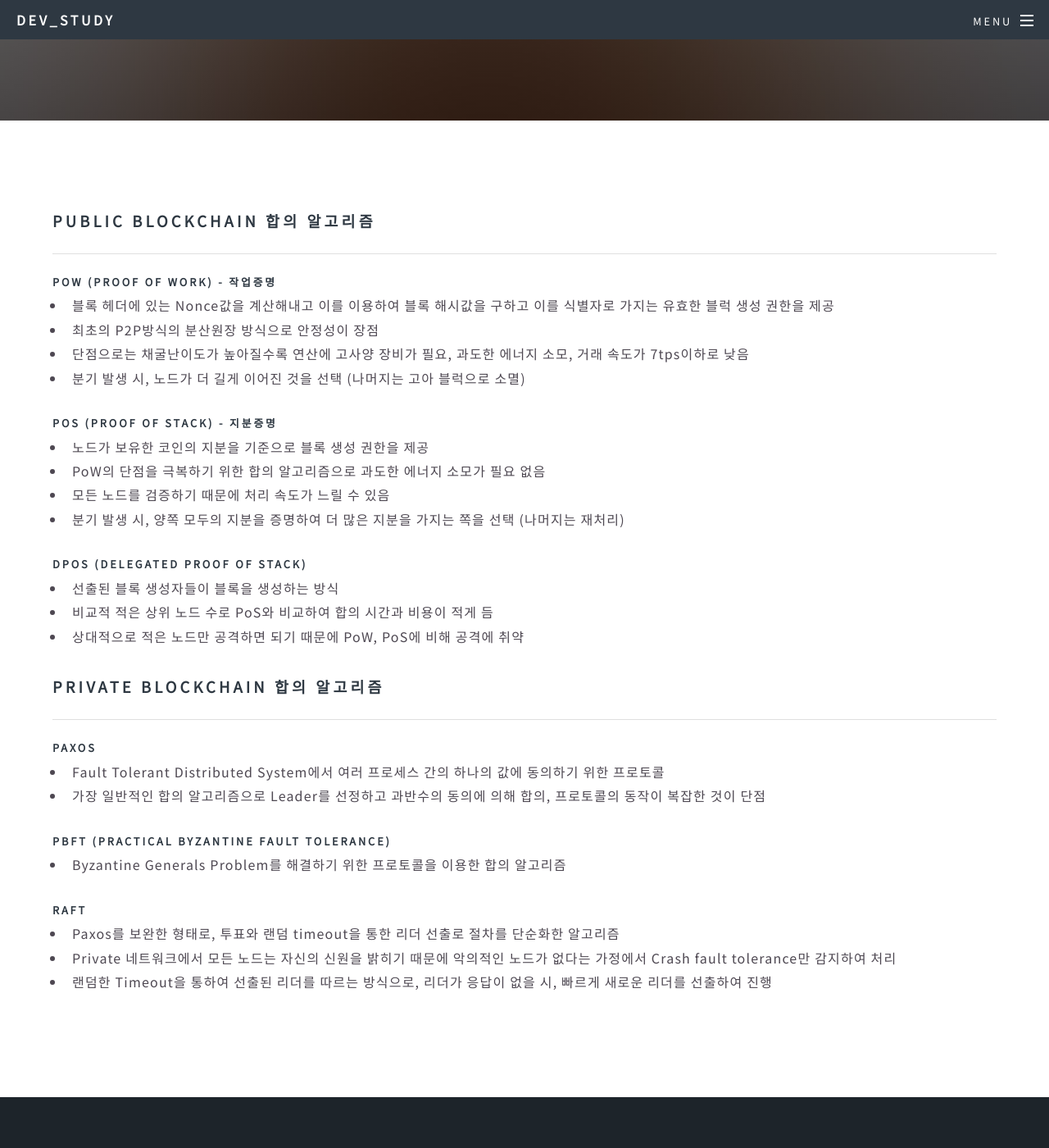
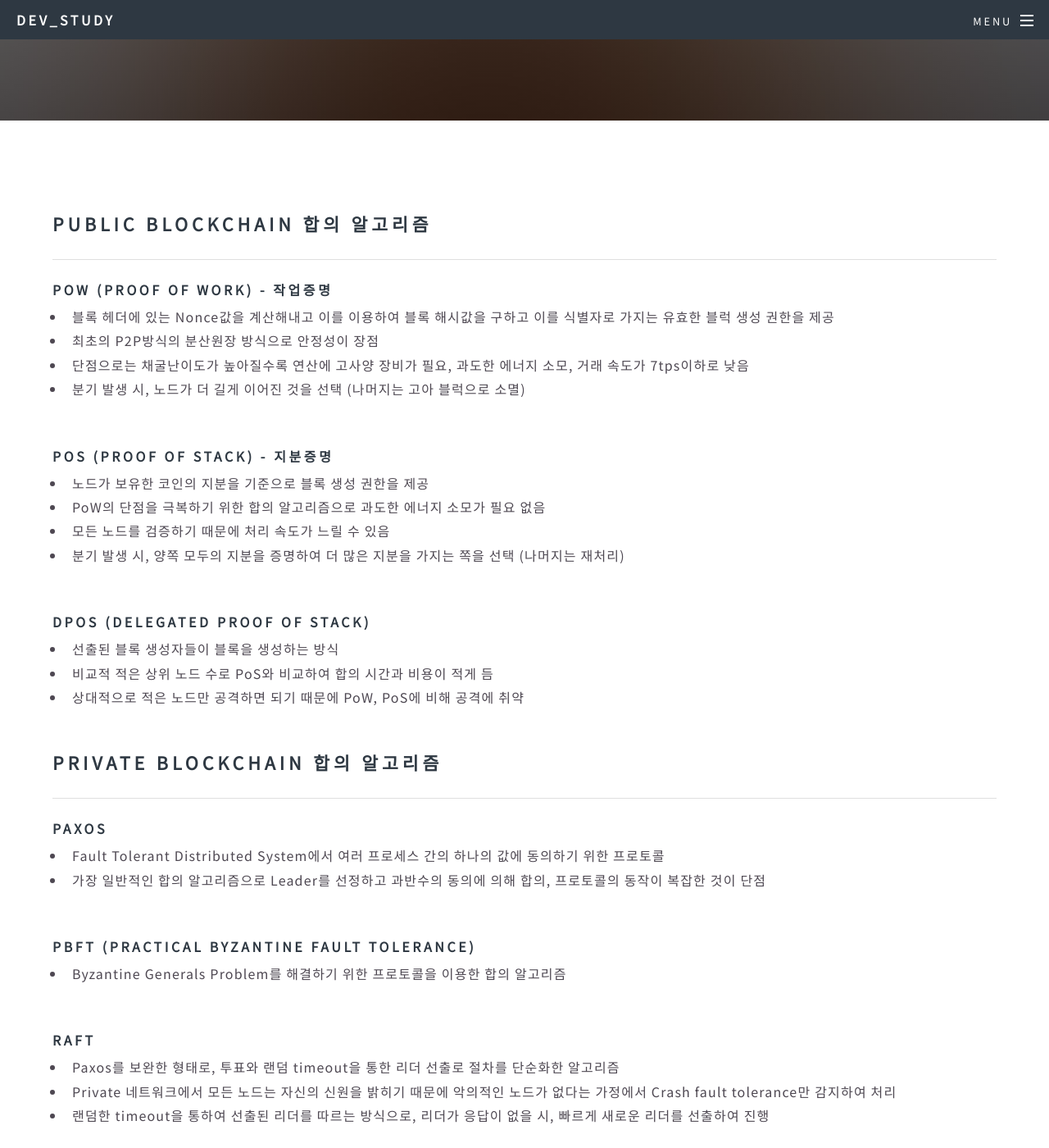
Before and after one commit to hmin01/hmin01.github.io, a Jekyll site: the page built from _posts/blockchain/2019-04-05-블럭체인-합의-알고리즘.md, in a window 1280 px wide and 1400 px high, scrolled down 246 px. Shown: the whole window at 82% size. Built offline with Jekyll 4.4.1, drawn with Linux system fonts in a browser that asks for light colours.

Commit message:
2019. 04. 05. (3)
updating

1. modify post list in category page
2. add post (맥북에 프라이빗 블록체인 구축)

```diff
--- a/_posts/blockchain/2019-04-05-블럭체인-합의-알고리즘.md
+++ b/_posts/blockchain/2019-04-05-블럭체인-합의-알고리즘.md
@@ -4,10 +4,10 @@ title: 블럭체인 합의 알고리즘
 category: [blockchain]
 ---
 
-### Public BlockChain 합의 알고리즘
+## Public BlockChain 합의 알고리즘
 ---
 
-##### PoW (Proof of Work) - 작업증명
+#### PoW (Proof of Work) - 작업증명
 
 * 블록 헤더에 있는 Nonce값을 계산해내고 이를 이용하여 블록 해시값을 구하고 이를 식별자로 가지는 유효한 블럭 생성 권한을 제공
 
@@ -16,9 +16,9 @@ category: [blockchain]
 * 단점으로는 채굴난이도가 높아질수록 연산에 고사양 장비가 필요, 과도한 에너지 소모, 거래 속도가 7tps이하로 낮음
 
 * 분기 발생 시, 노드가 더 길게 이어진 것을 선택 (나머지는 고아 블럭으로 소멸)
-<p class="blank"></p>
+<div class="blank"></div>
 
-##### PoS (Proof of Stack) - 지분증명
+#### PoS (Proof of Stack) - 지분증명
 
 * 노드가 보유한 코인의 지분을 기준으로 블록 생성 권한을 제공
 
@@ -27,37 +27,36 @@ category: [blockchain]
 * 모든 노드를 검증하기 때문에 처리 속도가 느릴 수 있음
 
 * 분기 발생 시, 양쪽 모두의 지분을 증명하여 더 많은 지분을 가지는 쪽을 선택 (나머지는 재처리)
-<p class="blank"></p>
+<div class="blank"></div>
 
-##### DPoS (Delegated Proof of Stack)
+#### DPoS (Delegated Proof of Stack)
 
 * 선출된 블록 생성자들이 블록을 생성하는 방식
 
 * 비교적 적은 상위 노드 수로 PoS와 비교하여 합의 시간과 비용이 적게 듬
 
 * 상대적으로 적은 노드만 공격하면 되기 때문에 PoW, PoS에 비해 공격에 취약
-<p class="blank"></p>
+<div class="third_blank"></div>
 
-### Private BlockChain 합의 알고리즘
+## Private BlockChain 합의 알고리즘
 ---
 
-##### Paxos
+#### Paxos
 
 * Fault Tolerant Distributed System에서 여러 프로세스 간의 하나의 값에 동의하기 위한 프로토콜
 
 * 가장 일반적인 합의 알고리즘으로 Leader를 선정하고 과반수의 동의에 의해 합의, 프로토콜의 동작이 복잡한 것이 단점
-<p class="blank"></p>
+<div class="blank"></div>
 
-##### PBFT (Practical Byzantine Fault Tolerance)
+#### PBFT (Practical Byzantine Fault Tolerance)
 
 * Byzantine Generals Problem를 해결하기 위한 프로토콜을 이용한 합의 알고리즘
-<p class="blank"></p>
+<div class="blank"></div>
 
-##### Raft
+#### Raft
 
 * Paxos를 보완한 형태로, 투표와 랜덤 timeout을 통한 리더 선출로 절차를 단순화한 알고리즘
 
 * Private 네트워크에서 모든 노드는 자신의 신원을 밝히기 때문에 악의적인 노드가 없다는 가정에서 Crash fault tolerance만 감지하여 처리
 
-* 랜덤한 Timeout을 통하여 선출된 리더를 따르는 방식으로, 리더가 응답이 없을 시, 빠르게 새로운 리더를 선출하여 진행
-<p class="blank"></p>
+* 랜덤한 timeout을 통하여 선출된 리더를 따르는 방식으로, 리더가 응답이 없을 시, 빠르게 새로운 리더를 선출하여 진행
--- a/css/custom.css
+++ b/css/custom.css
@@ -38,15 +38,28 @@ hr {
     margin: 1.5em 0;
 }
 
-p.blank {
-    margin: 0.8em 0;
+div.blank {
+    height: 1em;
+}
+
+div.twin_blank {
+    margin-bottom: 2em;
+}
+
+div.third_blank {
+    margin-bottom: 3em;
 }
 
 /* category */
 .post-list-item {
     padding: 15px 20px;
+    margin-bottom: 2em;
     border: 1px solid #ddd;
     box-shadow: 1px 1px 2px 1px #eee;
+}
+
+.post-list-item:last-child {
+    margin-bottom: 0;
 }
 
 .post-list-item-title {
```
Also changed, not shown: _posts/blockchain/2019-04-05-맥북에-프라이빗-블록체인-구축-(using-Ethereum-Wallet).md (added, +69 -0 lines), _posts/github/2019-03-22-Markdown-사용법.md (+8 -8 lines), _posts/javascript/2019-03-22-공백-여부-확인.md (+2 -2 lines), _posts/mysql/2019-03-21-MySQL-DB-백업-및-복구.md (+7 -7 lines).
